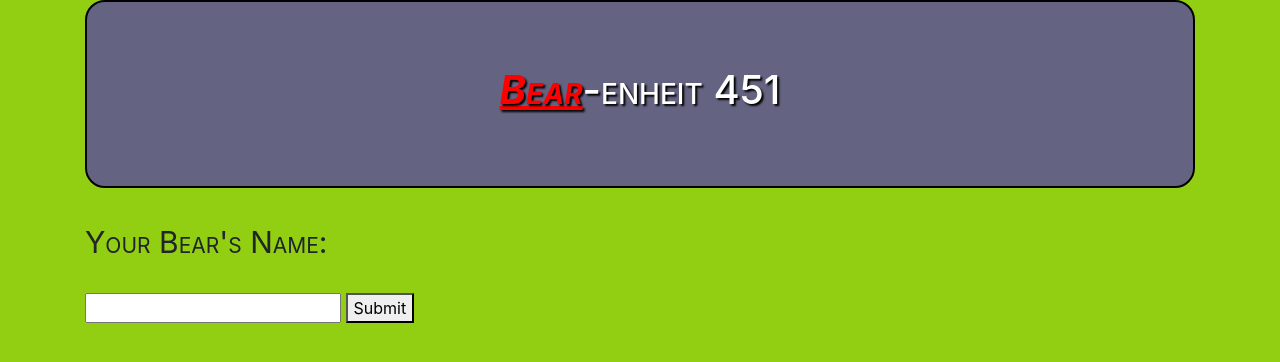
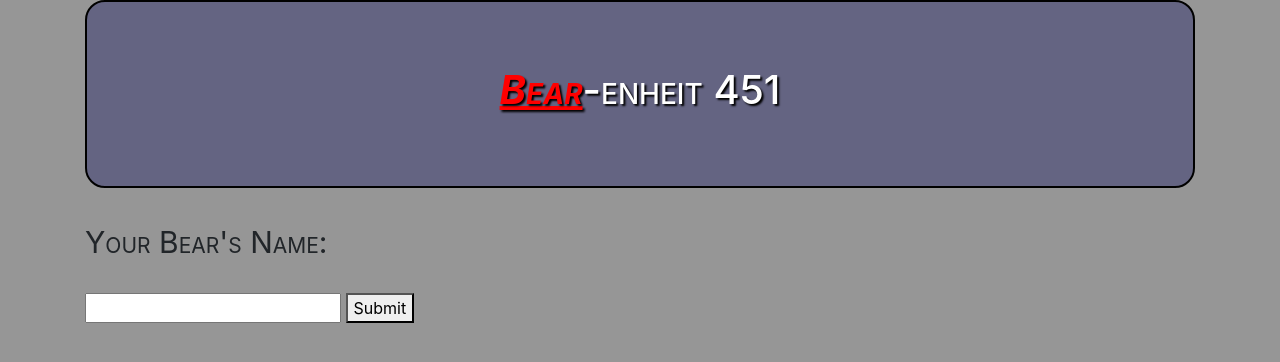
Before and after one commit to unfinishedideas/EP--Day20--BearsGame, a website built with webpack: page src/index.html in a window 1280 px wide. Built offline with nearby package versions, Linux system fonts and the light colour scheme.

Commit message:
change background add readme info

```diff
--- a/package.json
+++ b/package.json
@@ -4,8 +4,8 @@
   "description": "",
   "main": "index.js",
   "scripts": {
+    "start": "npm run build& webpack-dev-server --open --mode development",
     "build": "webpack --mode development",
-    "start": "npm run build; webpack-dev-server --open --mode development",
     "lint": "eslint src/*.js",
     "test": "jest",
     "debug": "node --inspect node_modules/.bin/jest --runInBand"
--- a/src/styles.css
+++ b/src/styles.css
@@ -1,5 +1,5 @@
 body{
-  background-color: rgb(146, 207, 18);
+  background-color: rgb(150, 150, 150);
 }
 button {
   margin-bottom: 20px;
```
Also changed, not shown: README.md, 1 other file.
